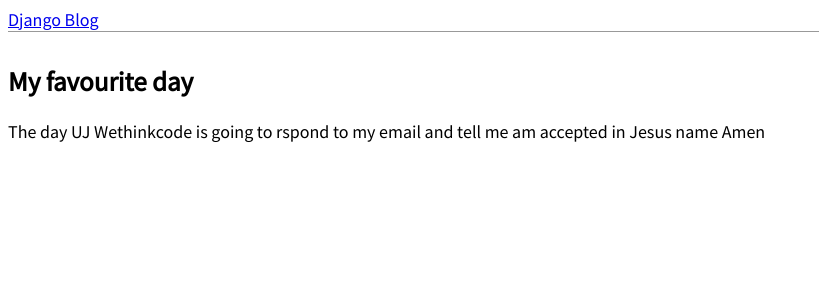
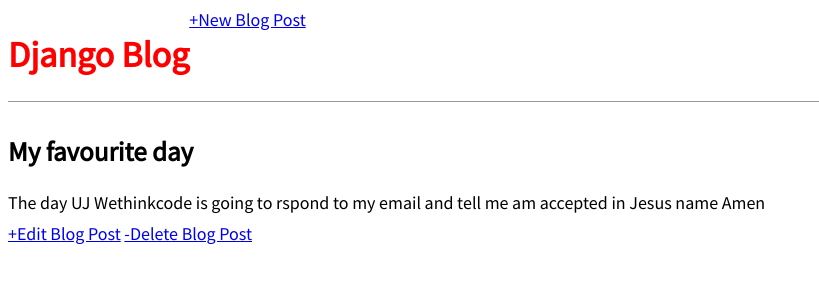
Before and after one commit to nkosi-ncube/django-learning, a Django app: page /post/1 in a window 1280 px wide. Shown: the top 300 px of the page, without its empty margins (0-819 px from the left). Run offline with Django 3.2, Linux system fonts and the light colour scheme; data comes from the database, SQL or seed files in the repository; both versions use the stored data as it was after the commit.

Commit message:
added crud operations

```diff
--- a/posts/models.py
+++ b/posts/models.py
@@ -1,4 +1,5 @@
 from django.db import models
+from django.urls import reverse
 
 # Create your models here.
 class Post(models.Model):
@@ -9,3 +10,6 @@ class Post(models.Model):
 
     def __str__(self):
         return self.title
+
+    def get_absolute_url(self):
+        return reverse('post_detail',args=[str(self.id)])
--- a/posts/urls.py
+++ b/posts/urls.py
@@ -1,7 +1,15 @@
 from django.urls import path
-from .views import BlogView,BlogDetailView
+from .views import(
+     BlogView,
+     BlogDetailView,
+     BlogCreateView,
+     BlogUpdateView,
+     BlogDeleteView)
 #pk  is the primary key  as integer -djngo automatically adds incrementing key to our databse models (it adds id)
 urlpatterns=[
     path('',BlogView.as_view(),name='home'),
     path('post/<int:pk>',BlogDetailView.as_view(),name='post_detail'),
+    path('post/new/',BlogCreateView.as_view(),name='post_new'),
+    path('post/<int:pk>/edit',BlogUpdateView.as_view(),name='post_edit'),
+    path('post/<int:pk>/delete',BlogDeleteView.as_view(),name='post_delete')
 ]
--- a/posts/views.py
+++ b/posts/views.py
@@ -1,8 +1,15 @@
 from django.shortcuts import render
 from django.views.generic import ListView,DetailView
+from django.views.generic.edit import CreateView,UpdateView,DeleteView
 from .models import Post
+from django.urls import reverse_lazy
 
 # Create your views here.
+#will use forms to create new posts in this blgapp
+
+
+
+#CRUD OPERATION DONE HERE -Create,Update,Read and Delete
 class BlogView(ListView):
     model = Post
     template_name='home.html'
@@ -12,3 +19,19 @@ class BlogView(ListView):
 class BlogDetailView(DetailView):
     model=Post
     template_name='post_detail.html'
+
+
+class BlogCreateView(CreateView):
+    model=Post
+    template_name='post_new_html.html'
+    fields=['title','author','body']
+
+class BlogUpdateView(UpdateView):
+    model=Post
+    template_name='post_edit.html'
+    fields=['title','body']
+
+class BlogDeleteView(DeleteView):
+    model=Post
+    template_name="post_delete.html"
+    success_url=reverse_lazy('home')
--- a/static/css/base.css
+++ b/static/css/base.css
@@ -23,6 +23,7 @@ header h1 a {
 .nav_right{
     display: flex;
     padding-top: 2rem;
+    float: left;
 }
 
 .post-entry{
--- a/templates/base.html
+++ b/templates/base.html
@@ -7,7 +7,15 @@
     </head>
     <body>
         <header>
-            <a href="{% url 'home' %}">Django Blog</a>
+
+            <div class="'nav-left">
+                <h1><a href="{% url 'home' %}">Django Blog</a></h1>
+
+            </div>
+            <div class="'nav-right">
+                <a href="{% url 'post_new' %}">+New Blog Post</a>
+
+            </div>
         </header>
         <div>
             {% block content %}
--- a/templates/post_detail.html
+++ b/templates/post_detail.html
@@ -6,5 +6,7 @@
     <h2>{{post.title}}</h2>
     <p>{{post.body}}</p>
 </div>
+<a href="{% url 'post_edit' post.pk %}">+Edit Blog Post</a>
+<a href="{% url 'post_delete' post.pk %}">-Delete Blog Post</a>
 
 {% endblock content %}
```
Also changed, not shown: posts/tests.py (+23 -0 lines), templates/post_delete.html (added, +14 -0 lines), templates/post_edit.html (added, +13 -0 lines), templates/post_new_html.html (added, +15 -0 lines), db.sqlite3, templates.post_delete.html (added).
